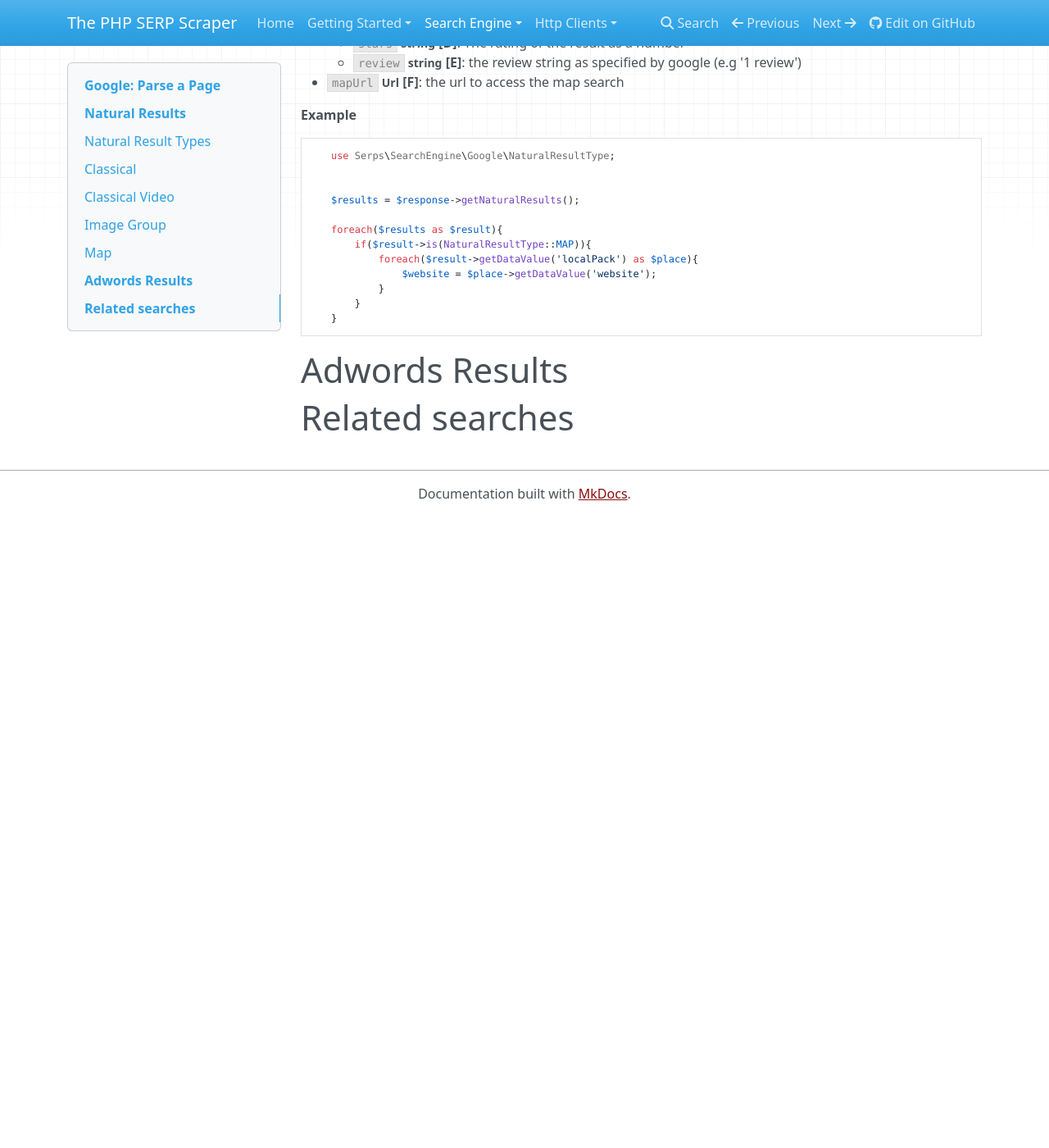
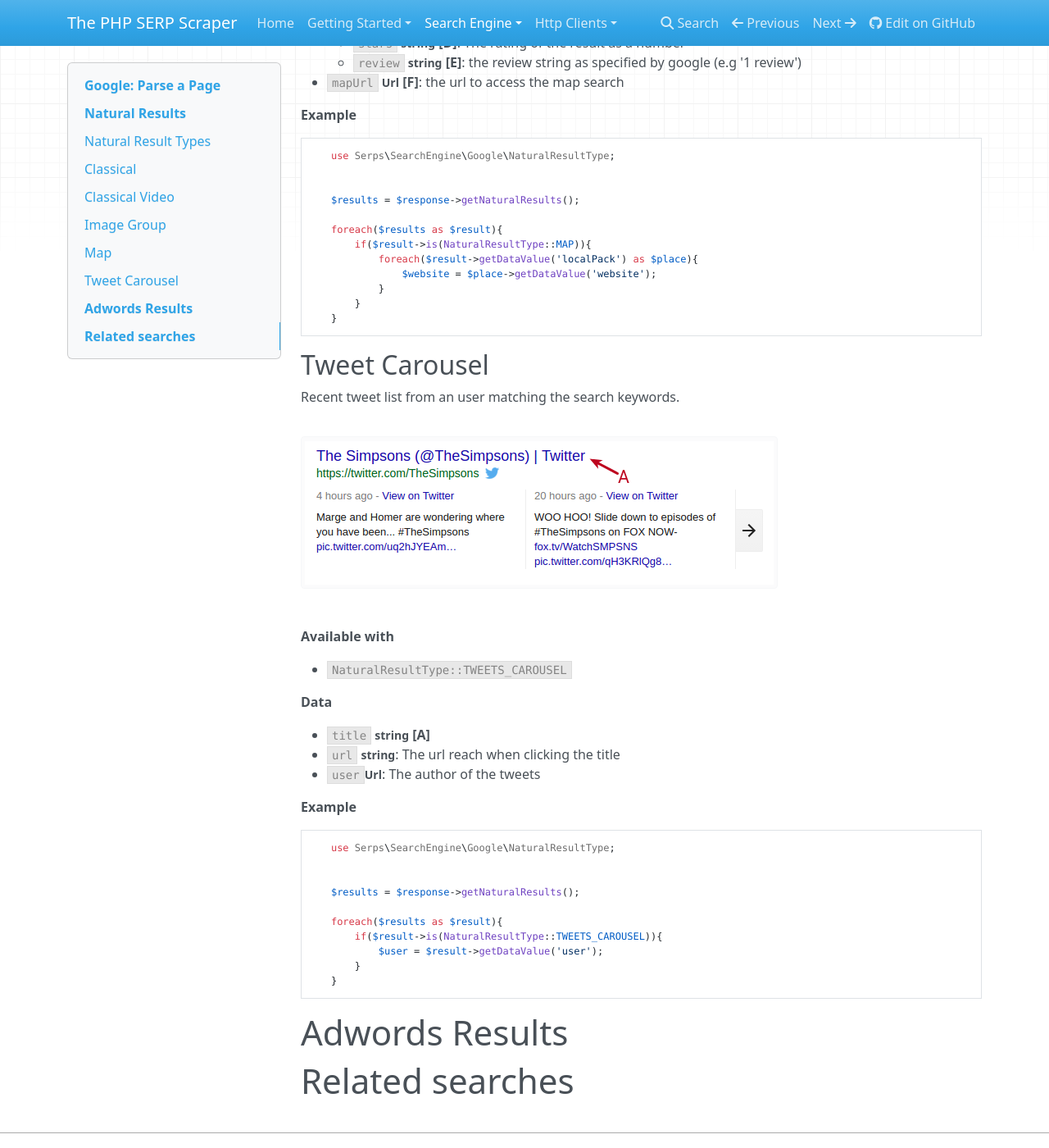
Before and after one commit to serp-spider/documentation, an MkDocs documentation site: the page built from docs/search-engine/google/parse-page.md, in a window 1280 px wide and 1400 px high, scrolled down 6342 px. Shown: the whole window at 82% size. Built offline with MkDocs 1.6.1, drawn with Linux system fonts in a browser that asks for light colours; nearby versions of some CDN libraries; old or Windows-style settings are respelled for this version of MkDocs; before the commit the page ends 6972 px from its top, so only the background shows below that.

Commit message:
Google: Tweet carousel doc

````diff
--- a/docs/search-engine/google/parse-page.md
+++ b/docs/search-engine/google/parse-page.md
@@ -231,6 +231,40 @@
 ```
 
 
+## Tweet Carousel
+
+Recent tweet list from an user matching the search keywords.
+
+
+![Map Result](images/result-types/tweet_carousel.png)
+
+
+**Available with**
+
+- ``NaturalResultType::TWEETS_CAROUSEL``
+
+**Data**
+
+- ``title`` <small>**string**</small> **[A]**
+- ``url`` <small>**string**</small>: The url reach when clicking the title
+- ``user``<small>**Url**</small>: The author of the tweets
+
+**Example**
+
+```php
+    use Serps\SearchEngine\Google\NaturalResultType;
+
+
+    $results = $response->getNaturalResults();
+
+    foreach($results as $result){
+        if($result->is(NaturalResultType::TWEETS_CAROUSEL)){
+            $user = $result->getDataValue('user');
+        }
+    }
+```
+
+
 
 
 
````
Also changed, not shown: docs/search-engine/google/images/result-types/tweet_carousel.png (added).
